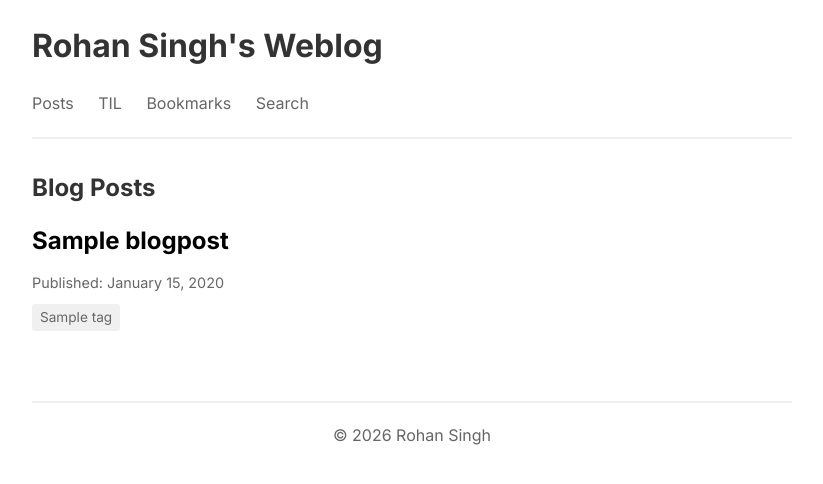
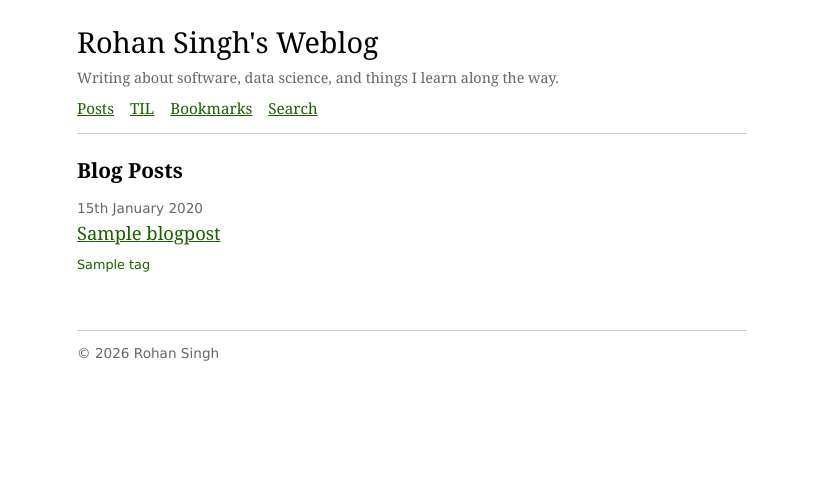
Before and after one commit to ygivenx/rohans-weblog, a Django app: page / in a window 1280 px wide. Shown: the top 484 px of the page, without its empty margins (228-1051 px from the left). Run offline with Django 5.2, Linux system fonts and the light colour scheme; tables that the repository leaves empty hold one stand-in row (values such as "Sample post").

Commit message:
Restyle blog theme inspired by Simon Willison's weblog
Switched to Georgia serif typography, dark green links, prominent
dates above post titles, and a cleaner minimal layout.

Co-Authored-By: Claude Opus 4.5 <noreply@anthropic.com>

```diff
--- a/blog/templates/blog/base.html
+++ b/blog/templates/blog/base.html
@@ -6,7 +6,7 @@
     <title>{% block title %}Rohan Singh's Weblog{% endblock %}</title>
     <link rel="preconnect" href="https://fonts.googleapis.com">
     <link rel="preconnect" href="https://fonts.gstatic.com" crossorigin>
-    <link href="https://fonts.googleapis.com/css2?family=Inter:wght@400;500;600;700&family=JetBrains+Mono:wght@400;500&display=swap" rel="stylesheet">
+    <link href="https://fonts.googleapis.com/css2?family=JetBrains+Mono:wght@400;500&display=swap" rel="stylesheet">
     <script>
         MathJax = {
             tex: {
@@ -27,139 +27,155 @@
             box-sizing: border-box;
         }
         body {
-            font-family: 'Inter', -apple-system, BlinkMacSystemFont, 'Segoe UI', Roboto, sans-serif;
-            line-height: 1.6;
-            color: #333;
+            font-family: Georgia, 'Times New Roman', Times, serif;
+            line-height: 1.55;
+            color: #000;
             background: #fff;
             font-size: 16px;
-            -webkit-font-smoothing: antialiased;
-            -moz-osx-font-smoothing: grayscale;
+        }
+        a {
+            color: #195f00;
+            text-decoration: underline;
+        }
+        a:hover {
+            color: #003d00;
         }
         .container {
-            max-width: 800px;
+            max-width: 700px;
             margin: 0 auto;
-            padding: 20px;
+            padding: 20px 15px;
         }
         header {
-            border-bottom: 2px solid #eee;
-            padding-bottom: 20px;
-            margin-bottom: 30px;
+            padding-bottom: 12px;
+            margin-bottom: 20px;
+            border-bottom: 1px solid #ccc;
+        }
+        header h1 {
+            font-size: 1.8em;
+            margin-bottom: 2px;
+            font-weight: normal;
+        }
+        header h1 a {
+            color: #000;
+            text-decoration: none;
+        }
+        header h1 a:hover {
+            text-decoration: underline;
+        }
+        .site-description {
+            color: #666;
+            font-size: 0.9em;
+            margin-bottom: 8px;
         }
         nav {
-            margin-top: 20px;
+            margin-top: 6px;
+            font-size: 0.95em;
         }
         nav a {
-            margin-right: 20px;
-            text-decoration: none;
-            color: #666;
-        }
-        nav a:hover {
-            color: #000;
-        }
-        h1 {
-            font-size: 2em;
-            margin-bottom: 10px;
+            margin-right: 12px;
+            color: #195f00;
         }
         h2 {
-            font-size: 1.5em;
-            margin-top: 30px;
-            margin-bottom: 15px;
+            font-size: 1.3em;
+            margin-top: 20px;
+            margin-bottom: 12px;
+            font-weight: bold;
         }
         .post-list {
             list-style: none;
         }
         .post-item {
-            margin-bottom: 30px;
-            padding-bottom: 20px;
-            border-bottom: 1px solid #eee;
+            margin-bottom: 18px;
+            padding-bottom: 14px;
+            border-bottom: 1px solid #e8e8e8;
         }
         .post-item:last-child {
             border-bottom: none;
         }
+        .post-date {
+            color: #666;
+            font-size: 0.85em;
+            font-family: Verdana, Geneva, sans-serif;
+        }
         .post-title {
-            font-size: 1.5em;
-            margin-bottom: 10px;
+            font-size: 1.15em;
+            margin-bottom: 2px;
+            font-weight: normal;
+            font-family: Georgia, 'Times New Roman', Times, serif;
         }
         .post-title a {
-            text-decoration: none;
-            color: #000;
-        }
-        .post-title a:hover {
-            text-decoration: underline;
+            color: #195f00;
         }
         .post-meta {
             color: #666;
-            font-size: 0.9em;
-            margin-bottom: 10px;
+            font-size: 0.85em;
+            font-family: Verdana, Geneva, sans-serif;
+            margin-bottom: 4px;
         }
         .post-excerpt {
-            color: #555;
+            color: #333;
+            font-size: 0.95em;
+            margin-top: 4px;
         }
         .tags {
-            margin-top: 10px;
+            margin-top: 4px;
         }
         .tag {
-            display: inline-block;
-            background: #f0f0f0;
-            padding: 3px 8px;
-            border-radius: 3px;
-            font-size: 0.85em;
-            margin-right: 5px;
-            color: #666;
+            display: inline;
+            font-size: 0.8em;
+            font-family: Verdana, Geneva, sans-serif;
+            color: #195f00;
+        }
+        .tag::after {
+            content: " ";
         }
         .pagination {
-            margin-top: 30px;
-            text-align: center;
+            margin-top: 20px;
+            font-size: 0.9em;
         }
         .pagination a {
-            margin: 0 5px;
-            padding: 5px 10px;
-            text-decoration: none;
-            border: 1px solid #ddd;
-            border-radius: 3px;
+            margin-right: 8px;
+            color: #195f00;
         }
         .pagination .current {
-            background: #000;
-            color: #fff;
+            font-weight: bold;
+            color: #000;
         }
         footer {
-            margin-top: 50px;
-            padding-top: 20px;
-            border-top: 2px solid #eee;
-            text-align: center;
+            margin-top: 40px;
+            padding-top: 12px;
+            border-top: 1px solid #ccc;
             color: #666;
+            font-size: 0.85em;
+            font-family: Verdana, Geneva, sans-serif;
         }
         .content {
-            margin-top: 20px;
-            line-height: 1.8;
+            margin-top: 16px;
+            line-height: 1.7;
         }
         /* Headings */
         .content h1 {
-            font-size: 2em;
-            margin-top: 30px;
-            margin-bottom: 15px;
+            font-size: 1.6em;
+            margin-top: 28px;
+            margin-bottom: 12px;
             font-weight: bold;
-            border-bottom: 2px solid #eee;
-            padding-bottom: 10px;
         }
         .content h2 {
-            font-size: 1.5em;
-            margin-top: 25px;
-            margin-bottom: 12px;
-            font-weight: bold;
-            border-bottom: 1px solid #eee;
-            padding-bottom: 8px;
-        }
-        .content h3 {
-            font-size: 1.25em;
-            margin-top: 20px;
+            font-size: 1.35em;
+            margin-top: 24px;
             margin-bottom: 10px;
             font-weight: bold;
         }
+        .content h3 {
+            font-size: 1.15em;
+            margin-top: 20px;
+            margin-bottom: 8px;
+            font-weight: bold;
+        }
         .content h4 {
-            font-size: 1.1em;
-            margin-top: 15px;
-            margin-bottom: 8px;
+            font-size: 1.05em;
+            margin-top: 16px;
+            margin-bottom: 6px;
             font-weight: bold;
         }
         .content h5, .content h6 {
@@ -376,7 +391,8 @@
 <body>
     <div class="container">
         <header>
-            <h1><a href="{% url 'blog:index' %}" style="text-decoration: none; color: inherit;">Rohan Singh's Weblog</a></h1>
+            <h1><a href="{% url 'blog:index' %}">Rohan Singh's Weblog</a></h1>
+            <div class="site-description">Writing about software, data science, and things I learn along the way.</div>
             <nav>
                 <a href="{% url 'blog:index' %}">Posts</a>
                 <a href="{% url 'blog:til_list' %}">TIL</a>
--- a/blog/templates/blog/index.html
+++ b/blog/templates/blog/index.html
@@ -9,16 +9,16 @@
     <ul class="post-list">
         {% for post in page_obj %}
         <li class="post-item">
+            <div class="post-date">
+                {% if post.published_date %}
+                    {{ post.published_date|date:"jS F Y" }}
+                {% else %}
+                    {{ post.created_date|date:"jS F Y" }}
+                {% endif %}
+            </div>
             <h3 class="post-title">
                 <a href="{% url 'blog:post_detail' post.slug %}">{{ post.title }}</a>
             </h3>
-            <div class="post-meta">
-                {% if post.published_date %}
-                    Published: {{ post.published_date|date:"F d, Y" }}
-                {% else %}
-                    Created: {{ post.created_date|date:"F d, Y" }}
-                {% endif %}
-            </div>
             {% if post.tags.all %}
             <div class="tags">
                 {% for tag in post.tags.all %}
--- a/blog/templates/blog/search.html
+++ b/blog/templates/blog/search.html
@@ -5,9 +5,9 @@
 {% block content %}
 <h2>Search</h2>
 
-<form method="get" action="{% url 'blog:search' %}" style="margin-bottom: 30px;">
-    <input type="text" name="q" value="{{ query }}" placeholder="Search..." style="padding: 10px; width: 70%; font-size: 1em;">
-    <button type="submit" style="padding: 10px 20px; font-size: 1em; cursor: pointer;">Search</button>
+<form method="get" action="{% url 'blog:search' %}" style="margin-bottom: 24px;">
+    <input type="text" name="q" value="{{ query }}" placeholder="Search..." style="padding: 8px; width: 65%; font-size: 1em; font-family: Georgia, serif; border: 1px solid #999; border-radius: 3px;">
+    <button type="submit" style="padding: 8px 16px; font-size: 0.95em; cursor: pointer; font-family: Verdana, sans-serif; border: 1px solid #999; border-radius: 3px; background: #f5f5f5;">Search</button>
 </form>
 
 {% if query or tag %}
--- a/blog/templates/blog/til_detail.html
+++ b/blog/templates/blog/til_detail.html
@@ -6,9 +6,7 @@
 <article>
     <h1>{{ til.title }}</h1>
 
-    <div class="post-meta">
-        Created: {{ til.created_date|date:"F d, Y" }}
-    </div>
+    <div class="post-date">{{ til.created_date|date:"jS F Y" }}</div>
 
     {% if til.tags.all %}
     <div class="tags">
--- a/blog/templates/blog/til_list.html
+++ b/blog/templates/blog/til_list.html
@@ -9,12 +9,10 @@
     <ul class="post-list">
         {% for til in page_obj %}
         <li class="post-item">
+            <div class="post-date">{{ til.created_date|date:"jS F Y" }}</div>
             <h3 class="post-title">
                 <a href="{% url 'blog:til_detail' til.slug %}">{{ til.title }}</a>
             </h3>
-            <div class="post-meta">
-                Created: {{ til.created_date|date:"F d, Y" }}
-            </div>
             {% if til.tags.all %}
             <div class="tags">
                 {% for tag in til.tags.all %}
```
Also changed, not shown: other parts of blog/templates/blog/base.html (+81 -82 lines), blog/templates/blog/bookmarks_list.html (+6 -6 lines), blog/templates/blog/post_detail.html (+5 -5 lines).
